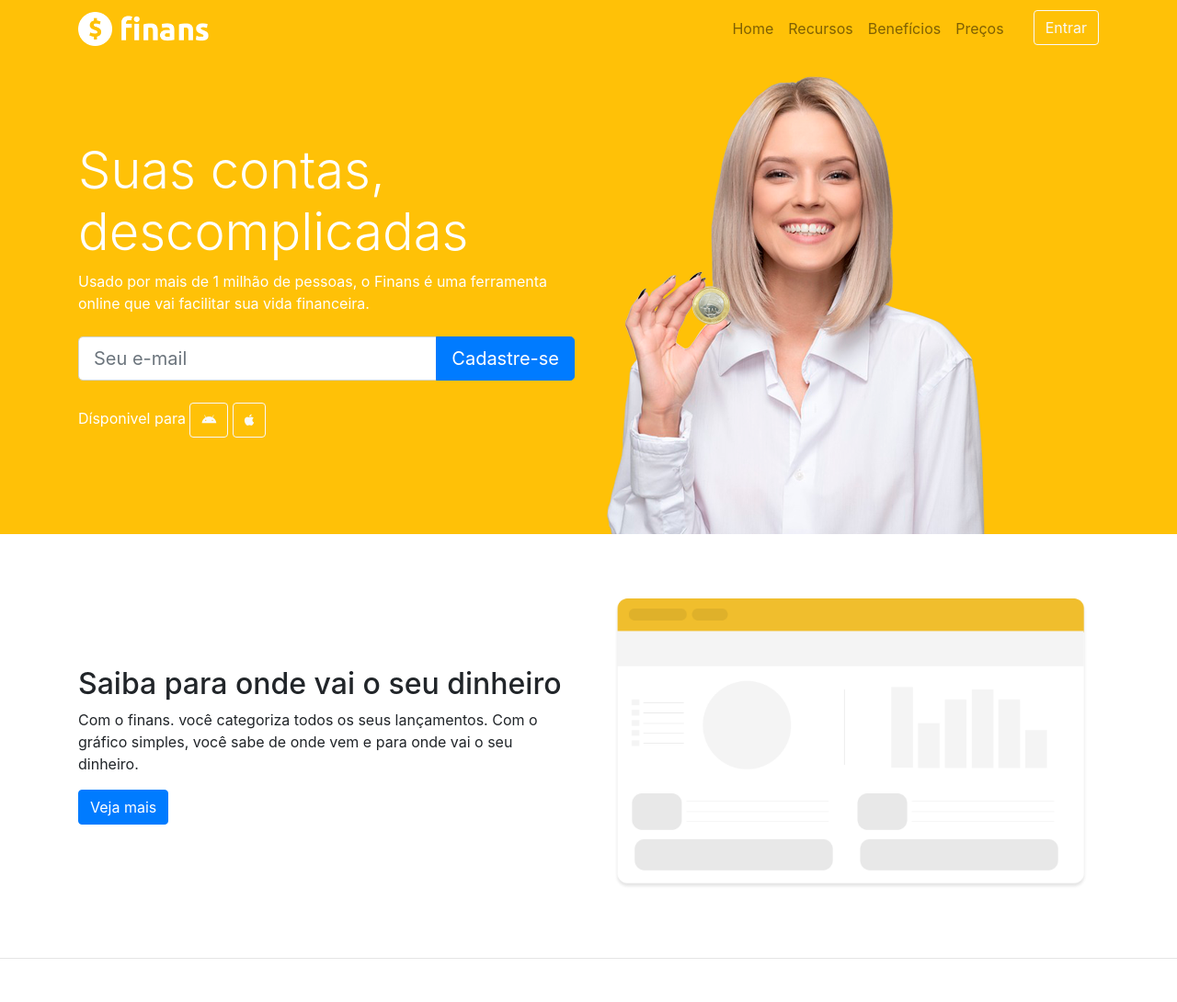
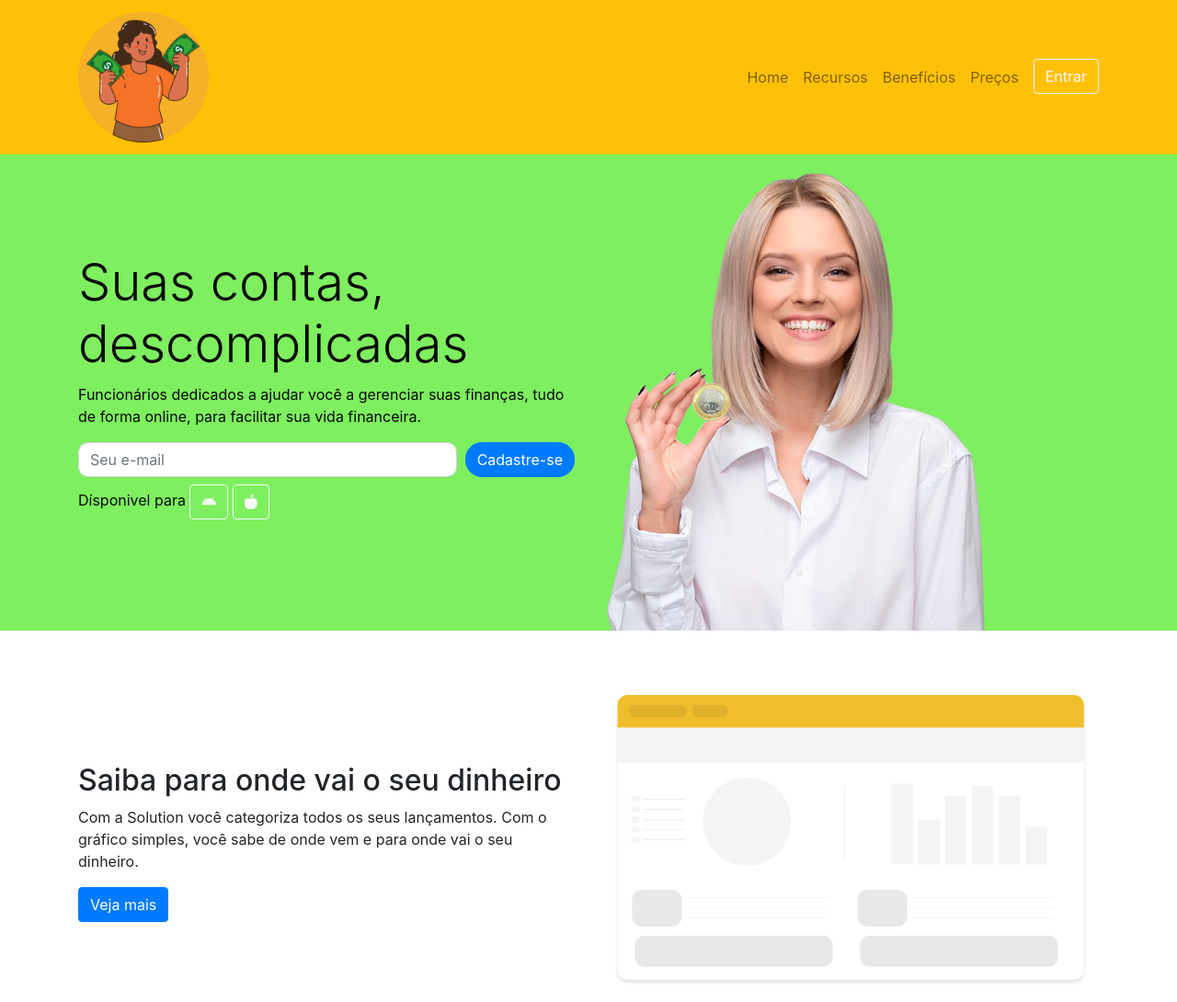
Before and after one commit to NandaCoderDev/pagina-solution, a plain HTML site: page index.html in a window 1280 px wide. Shown: the top 1090 px of the page at 92% size. Drawn offline with nearby package versions, Linux system fonts and the light colour scheme.

Commit message:
finalizado

```diff
--- a/css/estilo.css
+++ b/css/estilo.css
@@ -1,6 +1,6 @@
 #home {
-	background: #ffc107 ;
-	color: white;
+	background: #7eef5f ;
+	color: rgb(9, 9, 9);
 }
 
 .caixa {
@@ -11,3 +11,18 @@
 footer p a {
 	margin: 5px 15px;
 }
+
+#home form button {
+	border-radius: 18px;
+
+}
+
+#home form input {
+	border-radius: 10px;
+	margin-right: 10px;
+}
+
+
+#nav-principal li {
+	border-radius: 6px;
+}
--- a/index.html
+++ b/index.html
@@ -13,10 +13,12 @@
 
     <script src="https://kit.fontawesome.com/e1b86b0aaa.js" crossorigin="anonymous"></script>
 
+
+
     <!--Estilo customizado-->
     <link rel="stylesheet" type="text/css" href="css/estilo.css">
 
-    <title>Finans - finanças pessoais</title>
+    <title>Soluction - finanças pessoais</title>
   </head>
   <body>
 
@@ -25,7 +27,7 @@
         <div class="container">
 
           <a href="#" class="navbar-brand">
-            <img src="img/logo.png" width="142">
+            <img src="img/pngtree-joyful-woman-with-money-in-his-hand-png-image_6217196.png" width="142">
           </a>
 
           <button class="navbar-toggler" data-toggle="collapse" data-target="#nav-principal">
@@ -47,7 +49,7 @@
                 <a href="" class="nav-link">Preços</a>
               </li>
               <li class="nav-item">
-                <a href="" class="btn btn-outline-light ml-4">Entrar</a>
+                <a href="" class="btn btn-outline-light ml-2 ">Entrar</a>
               </li>
             </ul>
 
@@ -63,12 +65,12 @@
              <div class="align-self-center">
                <h1 class="display-4">Suas contas, descomplicadas</h1>
                <p>
-                 Usado por mais de 1 milhão de pessoas, o Finans é uma ferramenta online que vai facilitar sua vida financeira.
+                Funcionários dedicados a ajudar você a gerenciar suas finanças, tudo de forma online, para facilitar sua vida financeira.
                </p>
 
 
-               <form class="mt-4 mb-4">
-                 <div class="input-group input-group-lg">
+               <form class="mt-2 mb-2">
+                 <div class="input-group input-group-md">
                   <input type="text" placeholder="Seu e-mail" class="form-control">
                    <div class="input-group-append">
                     <button type="button" class="btn btn-primary">Cadastre-se</button>
@@ -82,7 +84,7 @@
                   <i class="fa-brands fa-android fa-sm" ></i>
                 </a>
                 <a href="" class="btn btn-outline-light">
-                  <i class="fa-brands fa-apple fa-sm"></i>
+                  <i class="fa-solid fa-apple-whole"></i>
                </a>
                </p>
 
@@ -103,7 +105,7 @@
            <div class="align-self-center">
              <h2>Saiba para onde vai o seu dinheiro</h2>
              <p>
-               Com o finans. você categoriza todos os seus lançamentos.
+               Com a Solution você categoriza todos os seus lançamentos.
                Com o gráfico simples, você sabe de onde vem e para onde vai o seu dinheiro.
              </p>
              <a href="" class="btn btn-primary">Veja mais</a>
@@ -139,21 +141,21 @@
       <div class="container">
         <div class="row">
           <div class="col-md-4">
-            <img src="img/facil.png" class="img-fluid">
+            <img src="img/not.jpg" class="img-fluid">
             <h4>Fácil de usar</h4>
             <p>
-              O Finans vai além do básico e permite que voce faça controles incríveis, essenciais para suas finanças. Simples como tem que ser!
+              A Solution vai além do básico e permite que voce faça controles incríveis, essenciais para suas finanças. Simples como tem que ser!
             </p>
           </div>
           <div class="col-md-4">
-            <img src="img/economize.png" class="img-fluid">
+            <img src="img/notas.jpg" class="img-fluid">
             <h4>Economize seu tempo</h4>
             <p>
               Tempo é dinheiro! Em segundos, você tem tudo sob controle e aproveite seu tempo com o que realmente importa para você!
             </p>
           </div>
           <div class="col-md-4">
-            <img src="img/suporte.png" class="img-fluid">
+            <img src="img/suporte.jpg" class="img-fluid">
             <h4>Suporte amigo</h4>
             <p>
               Dúvidas! Perguntas? Nosso suporte super legal ajuda você! A gente tá aqui pra resolver seus problemas e deixar sua vida bem mais fácil!
```
Also changed, not shown: img/NOT.jpg (added), img/not.png (added), img/notas.jpg (added), img/pngtree-joyful-woman-with-money-in-his-hand-png-image_6217196.png (added), img/suporte.jpg (added), img/suporte.png (deleted).
